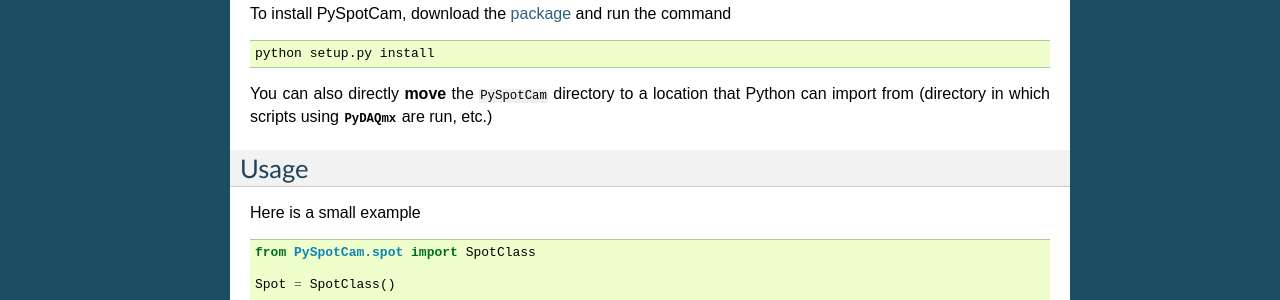
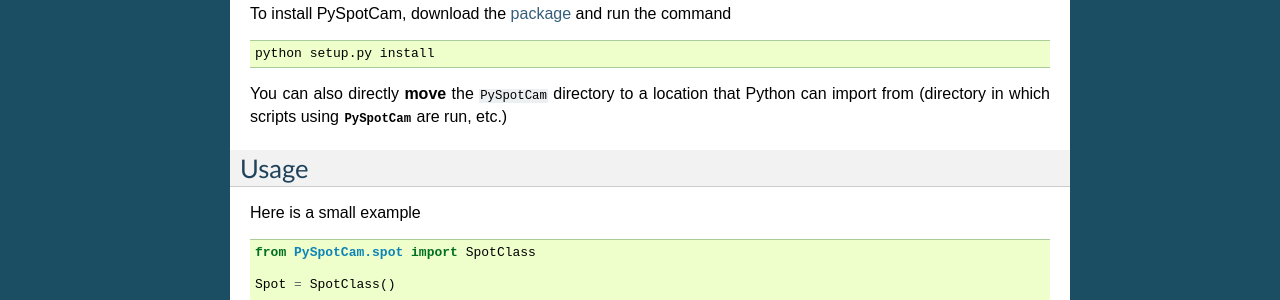
Before and after one commit to clade/PySpotCam, a Sphinx documentation site: the page built from doc/source/index.rst, in a window 1280 px wide. Shown: the part 396-696 px from the top of the page. Built offline with Sphinx 7.4.7, drawn with Linux system fonts in a browser that asks for light colours; formulas are drawn with MathJax 3.

Commit message:
coquille dans la doc

```diff
--- a/doc/source/index.rst
+++ b/doc/source/index.rst
@@ -22,7 +22,7 @@ To install PySpotCam, download the `package`_ and run the command
 
 You can also directly **move** the :file:`PySpotCam` directory to a location
 that Python can import from (directory in which scripts
-using :mod:`PyDAQmx` are run, etc.)
+using :mod:`PySpotCam` are run, etc.)
 
 Usage
 =====
@@ -58,5 +58,5 @@ Contents:
    Description of the PySpotCam functions <description>
 
 .. _SPOT Imaging Solutions: http://www.spotimaging.com/
-.. _package: http://pypi.python.org/pypi/PySpotCam
+.. _package: http://pypi.python.org/pypi/PySpotCam/
 .. _Pierre Cladé: mailto:pierre.clade@spectro.jussieu.fr
```
Also changed, not shown: setup.py (+3 -5 lines).
